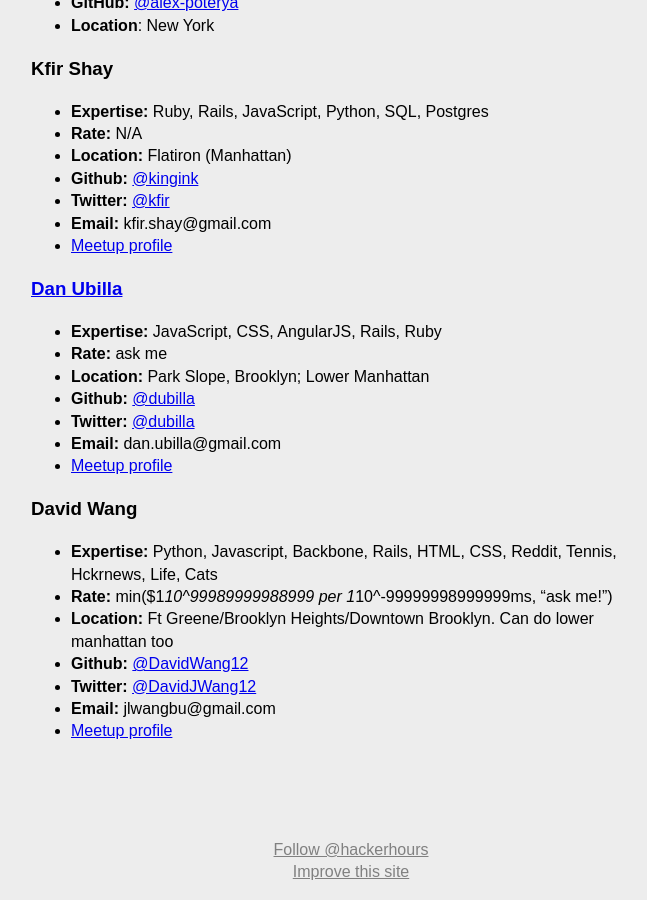
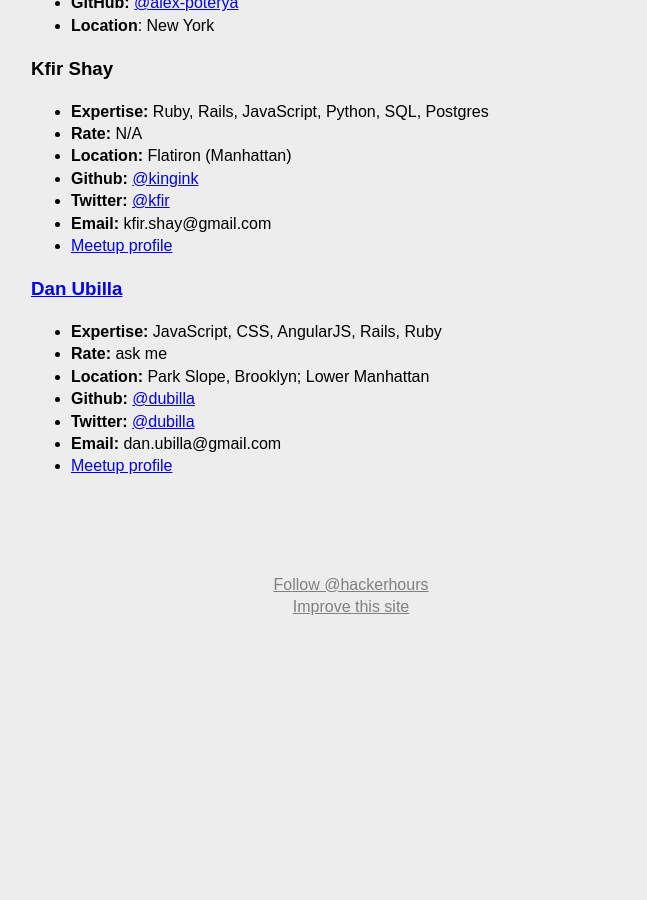
Before and after one commit to HackerHours/hackerhours.org, a Jekyll site: the page built from tutors.md, in a window 1280 px wide and 900 px high, scrolled down 2023 px. Shown: the whole window, without its empty margins (289-936 px from the left). Built offline with Jekyll 4.4.1, drawn with Linux system fonts in a browser that asks for light colours; nearby versions of some CDN libraries; some web fonts are replaced; Markdown is read by kramdown in place of the engine named in the settings; comment, search, counter and statistics services are not loaded; after the commit the page ends 2657 px from its top, so only the background shows below that.

Commit message:
remove david wang from tutors page

```diff
--- a/tutors.md
+++ b/tutors.md
@@ -95,12 +95,3 @@ Feel free to add your information below the line - please keep in **alphabetical
 * **Twitter:** [@dubilla](https://twitter.com/dubilla)
 * **Email:** dan.ubilla@gmail.com
 * [Meetup profile](http://www.meetup.com/hackerhours/members/9092697/)
-
-### David Wang
-* **Expertise:** Python, Javascript, Backbone, Rails, HTML, CSS, Reddit, Tennis, Hckrnews, Life, Cats
-* **Rate:** min($1*10^99989999988999 per 1*10^-99999998999999ms, "ask me!")
-* **Location:** Ft Greene/Brooklyn Heights/Downtown Brooklyn. Can do lower manhattan too
-* **Github:** [@DavidWang12](https://github.com/davidwang12)
-* **Twitter:** [@DavidJWang12](https://twitter.com/davidjwang12)
-* **Email:** jlwangbu@gmail.com
-* [Meetup profile](http://www.meetup.com/hackerhours/members/93707082/)
```
